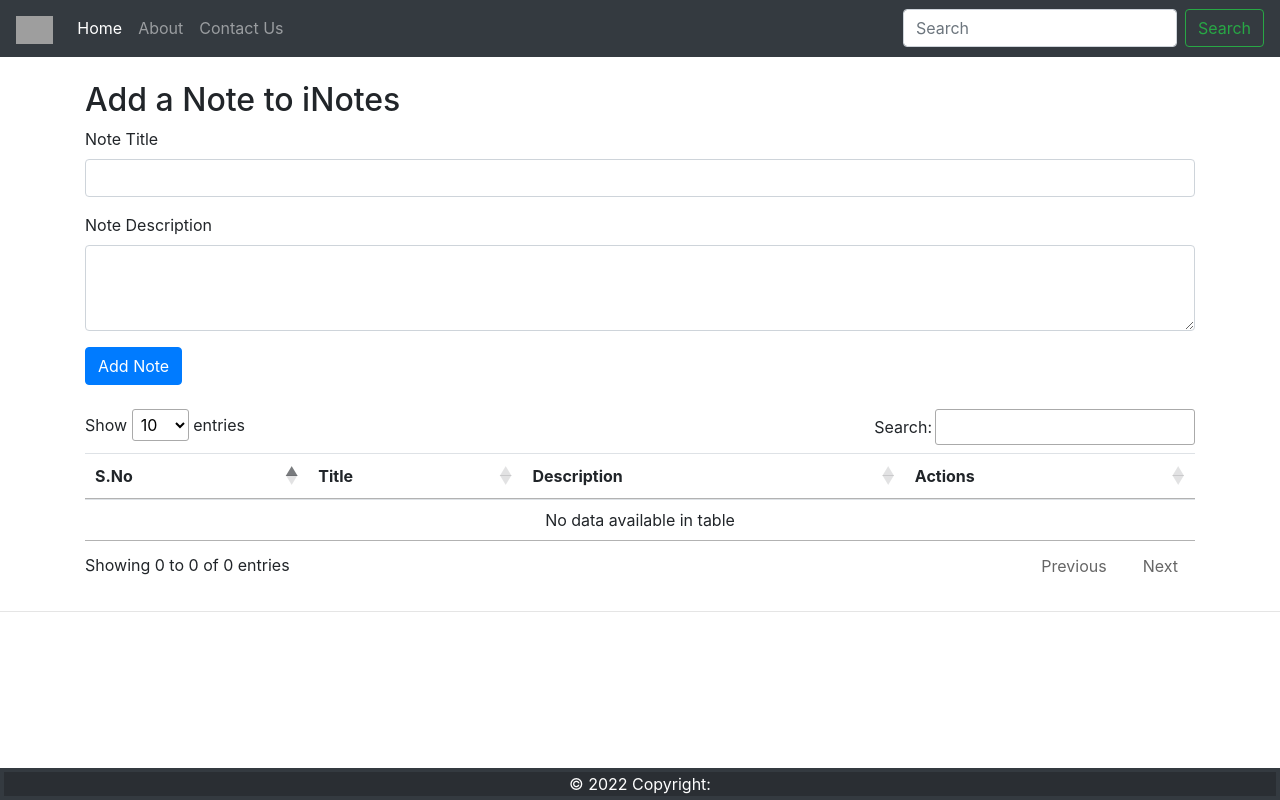
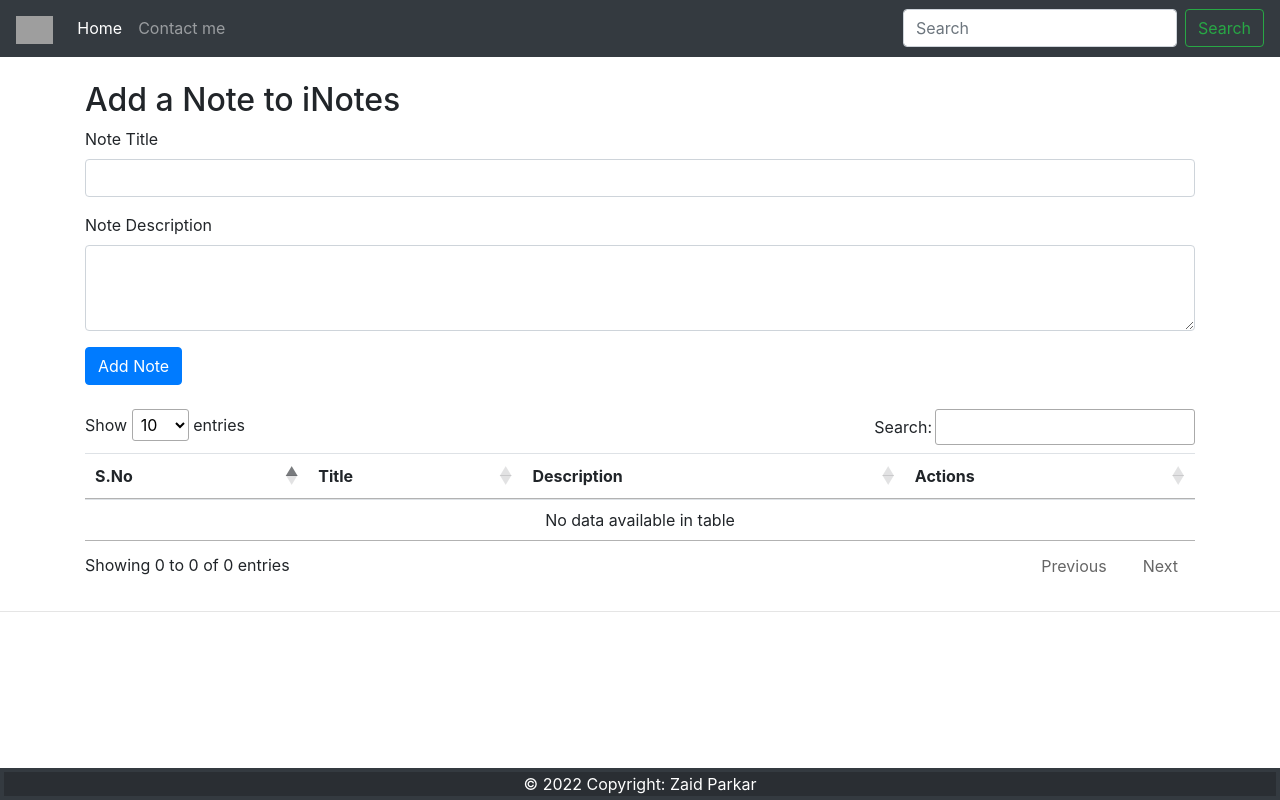
Before and after one commit to Zaid-Parkar/Notes, a PHP site: page /index.php in a window 1280 px wide. Run offline with PHP 8.4, Linux system fonts and the light colour scheme; data that the repository does not hold is empty; some libraries are stand-ins or nearby versions; grey boxes are pictures that could not be loaded.

Commit message:
Overall update

```diff
--- a/index.php
+++ b/index.php
@@ -123,11 +123,9 @@ else{
             <a class="nav-link" href="#">Home <span class="sr-only">(current)</span></a>
           </li>
           <li class="nav-item">
-            <a class="nav-link" href="#">About</a>
+            <a class="nav-link" href="https://www.linkedin.com/in/zaid-parkar-06b15221b/">Contact me</a>
           </li>
-          <li class="nav-item">
-            <a class="nav-link" href="#">Contact Us</a>
-          </li>
+
 
         </ul>
         <form class="form-inline my-2 my-lg-0">
@@ -268,7 +266,7 @@ else{
     <div class="footer-container">
       <footer class="bg-dark expanded-lg text-center text-white fixed-bottom p-1">
         <div class="text-center " style="background-color: rgba(0, 0, 0, 0.2);">
-          © 2022 Copyright:
+          © 2022 Copyright: Zaid Parkar
         </div>
       </footer>
     </div>
```
